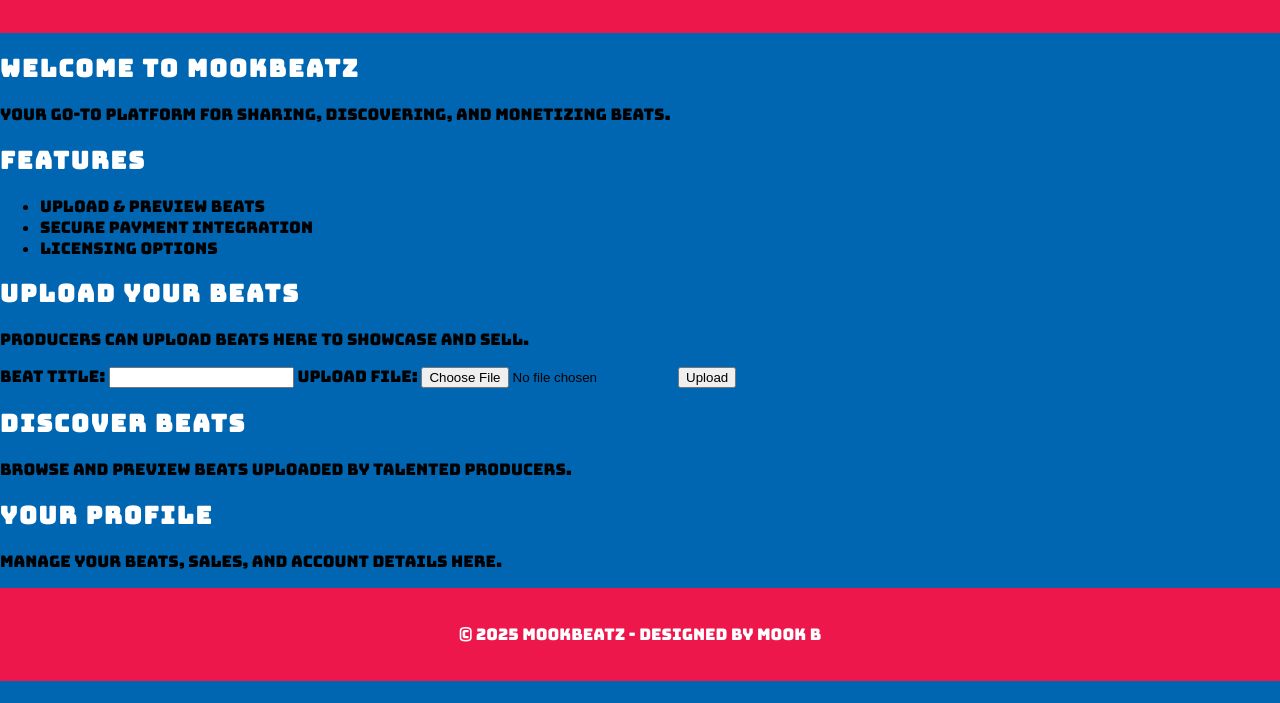
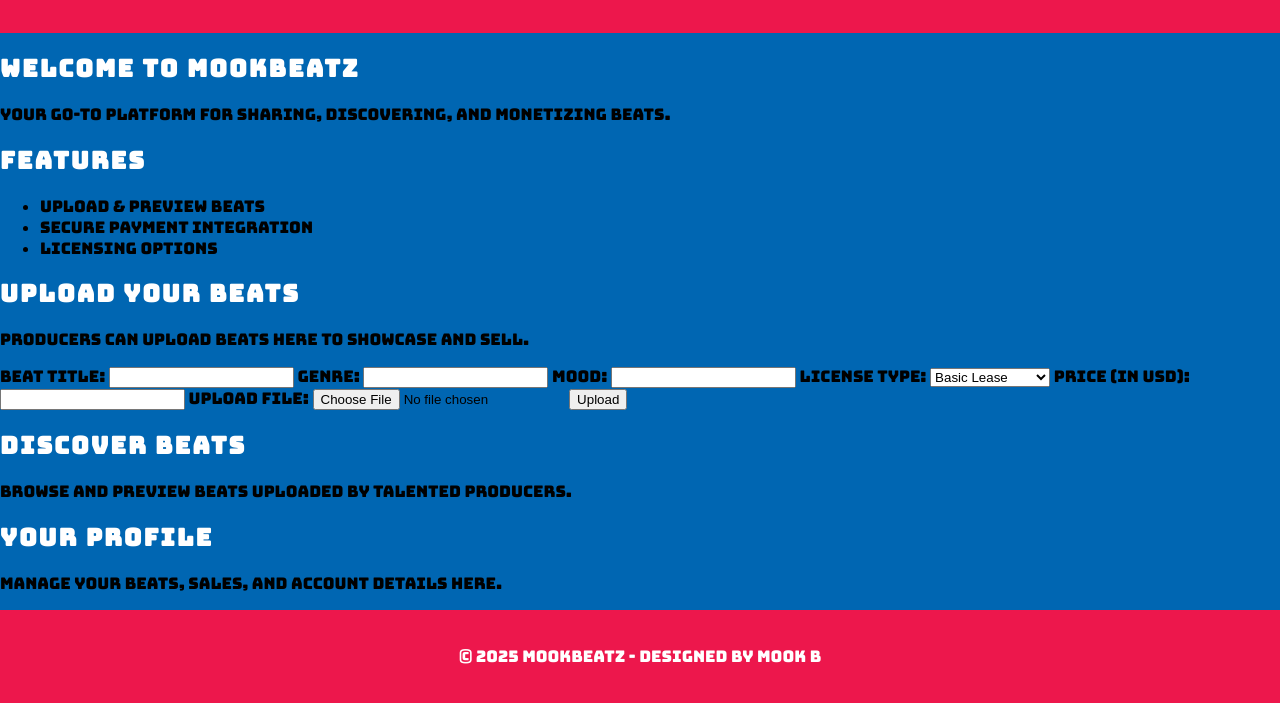
Before and after one commit to Debalent/CreatorSync, a plain HTML site: page index.html in a window 1280 px wide. Shown: the part 130-833 px from the top of the page. Before the commit the page ends 811 px from the top, so only its background shows below. Drawn offline with Linux system fonts and the light colour scheme; a script that the page names is missing.

Commit message:
Update index.html

```diff
--- a/index.html
+++ b/index.html
@@ -6,6 +6,8 @@
     <title>MookBeatz</title>
     <link rel="stylesheet" href="styles.css">
     <link href="https://fonts.googleapis.com/css2?family=Bungee&display=swap" rel="stylesheet">
+    <script src="https://js.stripe.com/v3/"></script> <!-- Stripe SDK -->
+    <script src="https://www.paypal.com/sdk/js?client-id=your-client-id-here&currency=USD"></script> <!-- PayPal SDK -->
 </head>
 <body>
     <header>
@@ -40,6 +42,22 @@
                 <label for="beatTitle">Beat Title:</label>
                 <input type="text" id="beatTitle" name="beatTitle" required>
 
+                <label for="beatGenre">Genre:</label>
+                <input type="text" id="beatGenre" name="beatGenre" required>
+
+                <label for="beatMood">Mood:</label>
+                <input type="text" id="beatMood" name="beatMood" required>
+
+                <label for="licenseType">License Type:</label>
+                <select id="licenseType" name="licenseType" required>
+                    <option value="basic">Basic Lease</option>
+                    <option value="premium">Premium Lease</option>
+                    <option value="exclusive">Exclusive Rights</option>
+                </select>
+
+                <label for="price">Price (in USD):</label>
+                <input type="number" id="price" name="price" min="1" step="1" required>
+
                 <label for="beatFile">Upload File:</label>
                 <input type="file" id="beatFile" name="beatFile" accept=".wav" required>
 
```
